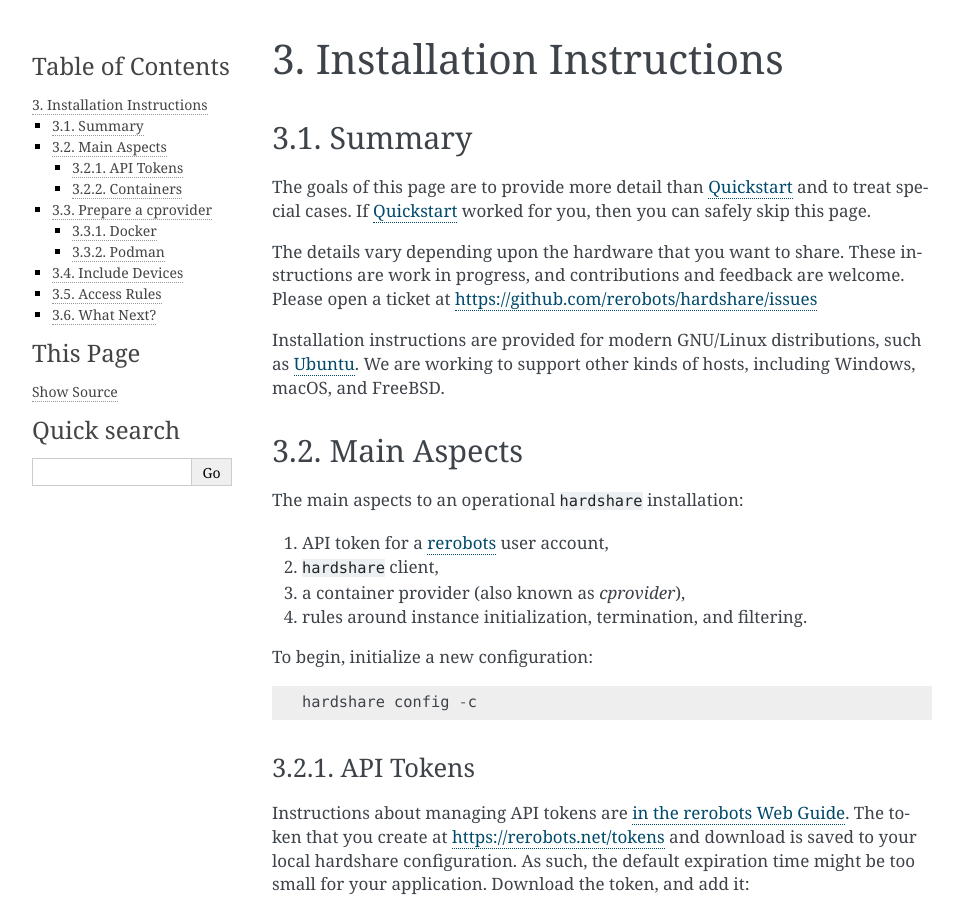
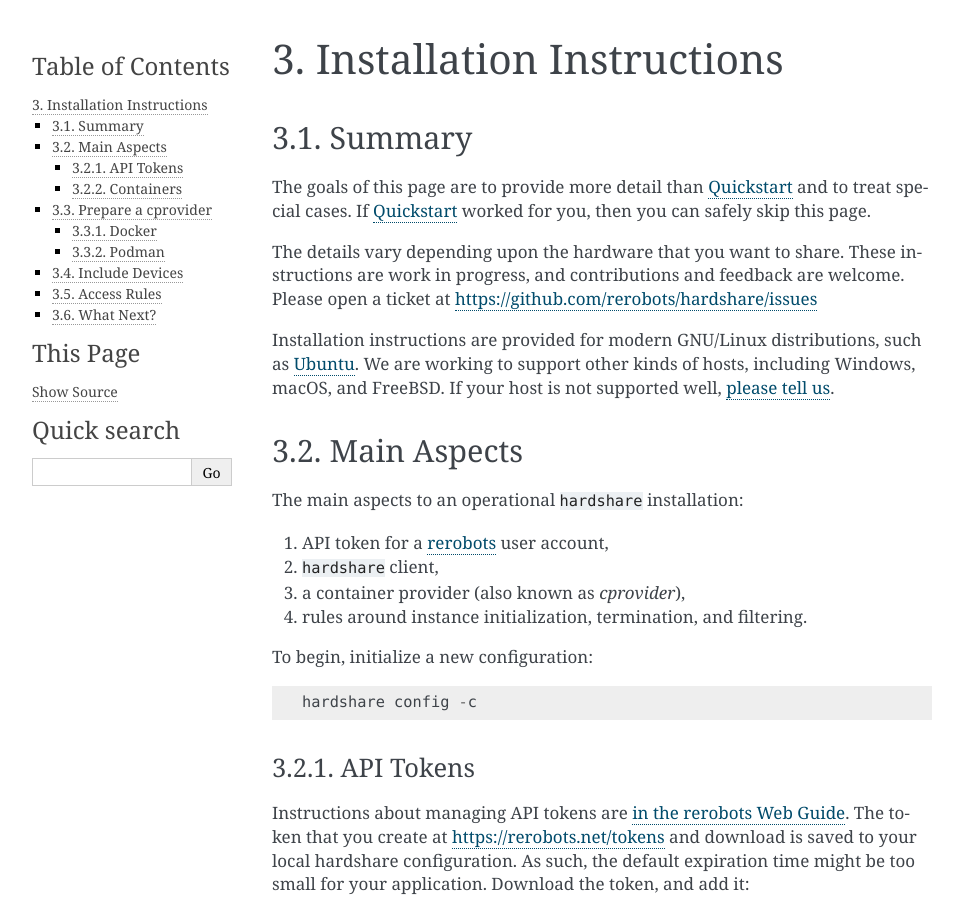
Before and after one commit to rerobots/hardshare, a Sphinx documentation site: the page built from doc/install.rst, in a window 1280 px wide and 900 px high. Shown: the whole window, without its empty margins (148-1111 px from the left). Built offline with Sphinx 7.4.7, drawn with Linux system fonts in a browser that asks for light colours; the version number is read from the project's files by our own code.

Commit message:
DOC: more encouragement for contact

```diff
--- a/doc/install.rst
+++ b/doc/install.rst
@@ -15,6 +15,7 @@ Please open a ticket at https://github.com/rerobots/hardshare/issues
 Installation instructions are provided for modern GNU/Linux distributions, such
 as Ubuntu_. We are working to support other kinds of hosts, including Windows,
 macOS, and FreeBSD.
+If your host is not supported well, `please tell us <https://rerobots.net/contact>`_.
 
 
 Main Aspects
```
